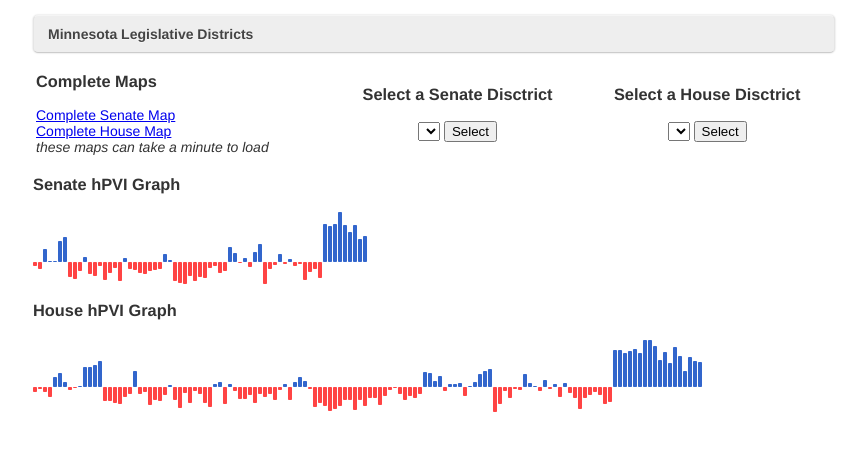
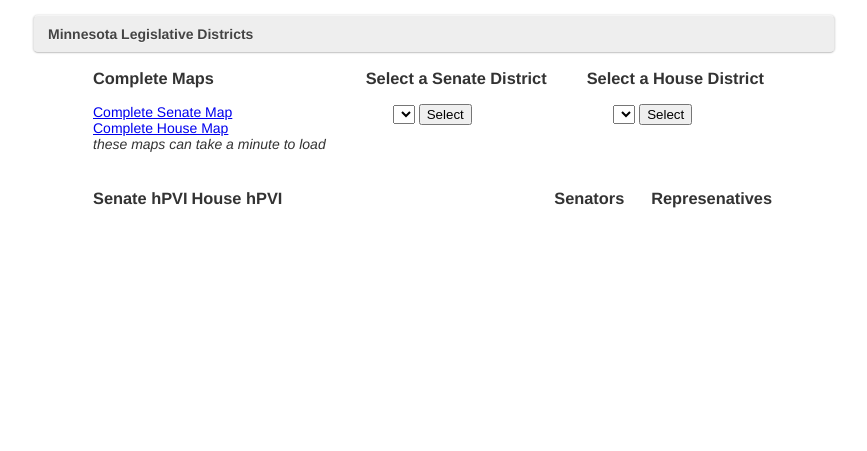
Before and after one commit to TonyAngelo/mnlegV2, a Python web app: template templates/mnleg-districts-page.html in a window 1280 px wide. Shown: the part 50-501 px from the top of the page, without its empty margins (207-1074 px from the left). Run offline with Jinja, Linux system fonts and the light colour scheme; the template is opened without the code that fills it: most values are stand-ins (such as "Sample title", 1, 10 or a date in 2020); lists and menus that the app fills with data are empty; some libraries are stand-ins or nearby versions.

Commit message:
Random updates

```diff
--- a/static/main.css
+++ b/static/main.css
@@ -18,6 +18,12 @@
     float: right;
 }
 
+/******************************************************************
+*******************************************************************
+************************  Front page  *************************
+*******************************************************************
+******************************************************************/
+
 #front-dashboard-container {
 
 }
@@ -29,10 +35,6 @@
 
 #front-dashboard-container a {
     text-decoration: none;
-}
-
-#front-leg-charts-container {
-    padding: 0px 20px;
 }
 
 #member-breakdowns {
@@ -200,9 +202,9 @@
     display: inline;
 }
 
-.breadcrumb {
+/*.breadcrumb {
     font-size: .85em;
-}
+}*/
 
 .upper-login-area {
     font-size: 13px;
@@ -327,13 +329,93 @@
     font-size: .80em;
 }
 
-.accordion {
+/******************************************************************
+*******************************************************************
+************************  Districts page  *************************
+*******************************************************************
+******************************************************************/
 
+#districts-page-selection-container {
+  width: 90%;
+  margin-right: auto;
+  margin-left: auto;
+  display: block;
 }
 
-.sub-accordion {
-  margin-left:25px;
+.districts-page-selection-container-element {
+  display: inline-block;
+  float: left;
+  height: 120px;
+  margin-left: 20px;
+  margin-right: 20px;
 }
+
+.districts-page-selection-container-selector {
+  width: 70%;
+  margin-left: auto;
+  margin-right: auto;
+}
+
+#districts-page-graphs-container {
+  width: 85%;
+  margin-top: 25px;
+  margin-right: auto;
+  margin-left: auto;
+}
+
+#districts-page-graphs-container h3 {
+  margin-bottom: 0px;
+}
+
+#sen-pie-container {
+  display:block;
+  width:125px;
+  float: right;
+}
+
+#sen-pie-container-title {
+  width: 50%;
+  margin-right: auto;
+  margin-left: auto;
+}
+
+#sen-pie-container-pie {
+  width: 35%;
+  margin-right: auto;
+  margin-left: auto;
+}
+
+#house-pie-container {
+  display:block;
+  width:125px;
+  float: right;
+}
+
+#house-pie-container-title {
+  width: 95%;
+  margin-right: auto;
+  margin-left: auto;
+}
+
+#house-pie-container-pie {
+  width: 35%;
+  margin-right: auto;
+  margin-left: auto;
+}
+
+#sen-district-hpvi-graph {
+  display:inline-block;
+}
+
+#house-district-hpvi-graph {
+  display:inline-block;
+}
+
+/******************************************************************
+*******************************************************************
+****************************  Photos  *****************************
+*******************************************************************
+******************************************************************/
 
 #photos {
    line-height: 0;
@@ -351,6 +433,12 @@
   width: 60px !important;
   height: auto !important;
 }
+
+/******************************************************************
+*******************************************************************
+*************************  Breadcrumbs  ***************************
+*******************************************************************
+******************************************************************/
 
 #breadcrumbs-one{
   background: #eee;
--- a/templates/mnleg-districts-page.html
+++ b/templates/mnleg-districts-page.html
@@ -6,51 +6,53 @@
 <ul id="breadcrumbs-one">
     <li><a href="" class="current">Minnesota Legislative Districts</a></li>
 </ul>
-<table width="800px"><tr><td width="300px">
-<h3>Complete Maps</h3>
-<a href="/districts/senate">Complete Senate Map</a><br>
-<a href="/districts/house">Complete House Map</a><br>
-<em>these maps can take a minute to load</em>
-</td><td align='center' width="250px">
-<h3>Select a Senate Disctrict</h3>
-<form method="post">
-<select name="districts">
-	{% for d in districts %}
-		{% if d.chamber=='upper' %}
-			<option value="{{d.boundary_id}}">{{d.name}}</option>
-		{% endif%}
-	{% endfor %}
-</select>
-<input type="submit" value="Select">
-</form>
-</td><td align='center' width="250px">
-<h3>Select a House Disctrict</h3>
-<form method="post">
-<select name="districts">
-	{% for d in districts %}
-		{% if d.chamber=='lower' %}
-			<option value="{{d.boundary_id}}">{{d.name}}</option>
-		{% endif%}
-	{% endfor %}
-</select>
-<input type="submit" value="Select">
-</form>
-</td></tr></table>
-<h3>Senate hPVI Graph</h3>
-<span id='sen_hpvi'></span>
-<h3>House hPVI Graph</h3>
-<span id='house_hpvi'></span>
+
+<div id='districts-page-selection-container'>
+<div class='districts-page-selection-container-element'>
+	<h3>Complete Maps</h3>
+	<a href="/districts/senate">Complete Senate Map</a><br>
+	<a href="/districts/house">Complete House Map</a><br>
+	<em>these maps can take a minute to load</em>
+</div>
+<div class='districts-page-selection-container-element'>
+	<h3>Select a Senate District</h3><div class='districts-page-selection-container-selector'><form method="post"><select name="districts">{% for d in districts %}{% if d.chamber=='upper' %}<option value="{{d.boundary_id}}">{{d.name}}</option>{% endif%}{% endfor %}</select>
+	<input type="submit" value="Select"></form></div>
+</div>
+<div class='districts-page-selection-container-element'>
+	<h3>Select a House District</h3><div class='districts-page-selection-container-selector'><form method="post"><select name="districts">{% for d in districts %}{% if d.chamber=='lower' %}<option value="{{d.boundary_id}}">{{d.name}}</option>{% endif%}{% endfor %}</select>
+	<input type="submit" value="Select"></form></div>
+</div>
+</div>
+
+<div id='districts-page-graphs-container'>
+<div id="sen-district-hpvi-graph"><h3>Senate hPVI</h3>
+<span id='sen_hpvi'></span></div>
+<div id='house-pie-container'><div id='house-pie-container-title'><h3>Represenatives</h3></div><div id='house-pie-container-pie'><span id='house_pie'></span></div></div>
+<div id='sen-pie-container'><div id='sen-pie-container-title'><h3>Senators</h3></div><div id='house-pie-container-pie'><span id='sen_pie'></span></div></div>
+
+<div id="house-district-hpvi-graph"><h3>House hPVI</h3>
+<span id='house_hpvi'></span></div></div>
 
 <script type="text/javascript">
-	$("#sen_hpvi").sparkline([-2.5,-5.2,9,0.7,0.1,15.3,18.1,-10.6,-12.4,-6.5,3.7,-8.4,-10.3,-2.3,-13.2,-8.1,-3.8,-13.7,2.5,-5.2,-5.6,-7.5,-8.4,-6.5,-5.5,-4.5,5.5,1.2,-13.9,-15.7,-15.8,-10.1,-13.8,-11,-11.3,-4.4,-2.7,-8,-6.4,11,6.1,-0.2,2.4,-3,6.9,12.8,-16.4,-5.1,-1.6,5.9,-0.9,1.7,-2.6,-0.9,-12.9,-6.9,-4.8,-11.9,28.4,26.8,28,36.7,27,22.2,27.5,16.7,19.4], {
+	$("#sen_hpvi").sparkline({{sen_hpvi}}, {
 	    type: 'bar',
 	    height: '75px',
 	    barWidth: 4,
 	    zeroColor: '#ffffff'});
-    $("#house_hpvi").sparkline([-3.7,-1.3,-3.2,-7.3,7.4,10.7,3.2,-1.6,-0.2,0.4,15.5,15.2,16.7,19.7,-10.9,-10.3,-12.1,-12.7,-7.8,-5.4,11.9,-4.9,-3.6,-13.9,-10.1,-10.4,-5.6,0.9,-10.1,-16.4,-4,-12.2,-2.6,-5.1,-12.3,-15.3,1.9,3.3,-12.6,2.1,-2.7,-8.8,-8.7,-6.1,-11.8,-4.9,-7.5,-5.3,-9.5,-1.6,2,-10.1,3.5,7.7,4.1,-1.5,-15.5,-12.1,-14.4,-18.1,-17.1,-14.6,-10.1,-10,-18,-9.6,-14.1,-8.4,-8.5,-13.6,-6.5,-2.2,-0.1,-5.3,-9.4,-6.4,-7.9,-4.9,11.3,10.7,4.1,8.1,-2.4,2,1.9,3,-6.4,0.2,3.7,9.7,12.3,13.4,-18.9,-13.3,-2.7,-8,-0.9,-2.3,9.7,2.5,0.6,-2.7,4.9,-1.5,2.1,-7.3,2.6,-4,-8,-16.8,-7.9,-5.8,-3.5,-5.9,-12.6,-11.2,28.3,28.6,25.9,27.9,29.5,26.6,36.7,36.6,31.8,21,26.7,18.2,30.8,24.2,12.4,22.9,19.9,19], {
+    $("#house_hpvi").sparkline({{house_hpvi}}, {
 	    type: 'bar',
 	    height: '75px',
 		barWidth: 4,
 		zeroColor: '#ffffff'});
+    $("#sen_pie").sparkline({{senate}}, {
+	    type: 'pie',
+	    width: '50px',
+	    height: '50px',
+	    borderColor: '#000000 '});
+	$("#house_pie").sparkline({{house}}, {
+	    type: 'pie',
+	    width: '50px',
+	    height: '50px',
+	    borderColor: '#000000 '});
 </script>
 {% endblock %}
```
Also changed, not shown: elections.py (+28 -4 lines), main.py (+14 -8 lines), templates/mnleg-current-committees.html (+6 -14 lines), templates/mnleg-current-legislators.html (+5 -9 lines).
